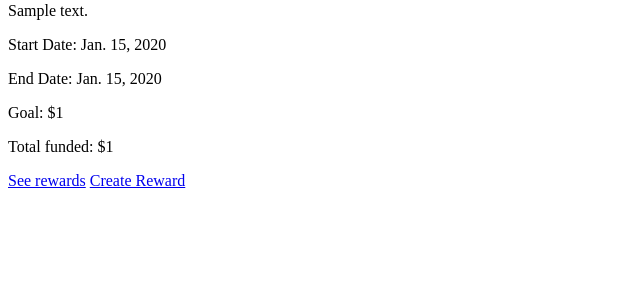
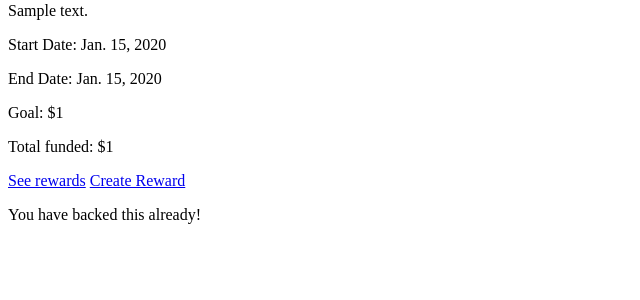
Before and after one commit to jeffreybyrne/crowdfunder, a Django app: page /project/1 in a window 1280 px wide. Shown: the part 259-559 px from the top of the page, without its empty margins (0-640 px from the left). Run offline with Django 3.2, Linux system fonts and the light colour scheme; a user stored in the database is signed in; tables that the repository leaves empty hold one stand-in row (values such as "Sample post").

Commit message:
already backed indicator

```diff
--- a/crowdfunder/crowdfunder/templates/project.html
+++ b/crowdfunder/crowdfunder/templates/project.html
@@ -11,4 +11,7 @@
   {% if owner.id == user.id %}
     <a href="{% url 'add_rewards' id=project.id%}" >Create Reward</a>
   {% endif %}
+    {% if already_backed %}
+      <p>You have backed this already!</p>
+    {% endif %}
 {% endblock %}
--- a/crowdfunder/crowdfunder/views.py
+++ b/crowdfunder/crowdfunder/views.py
@@ -16,7 +16,13 @@ def home_page(request):
 def project_page(request, id):
     project = Project.objects.get(pk=id)
     owner = project.owner
-    context = {'project': project, "owner":owner}
+    reward_list = project.reward_tiers.all()
+    already_backed = False
+    for reward in reward_list:
+        for purchase in reward.purchases.all():
+            if request.user == purchase.backer:
+                already_backed = True
+    context = {'project': project, "owner":owner, "already_backed":already_backed}
     response = render(request, 'project.html', context)
     return HttpResponse(response)
 
```
